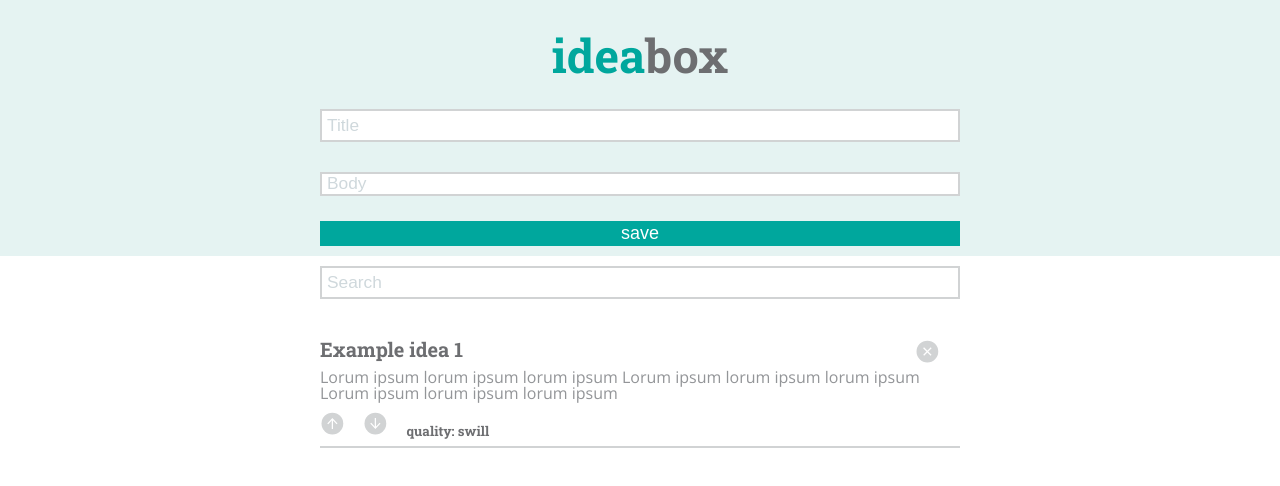
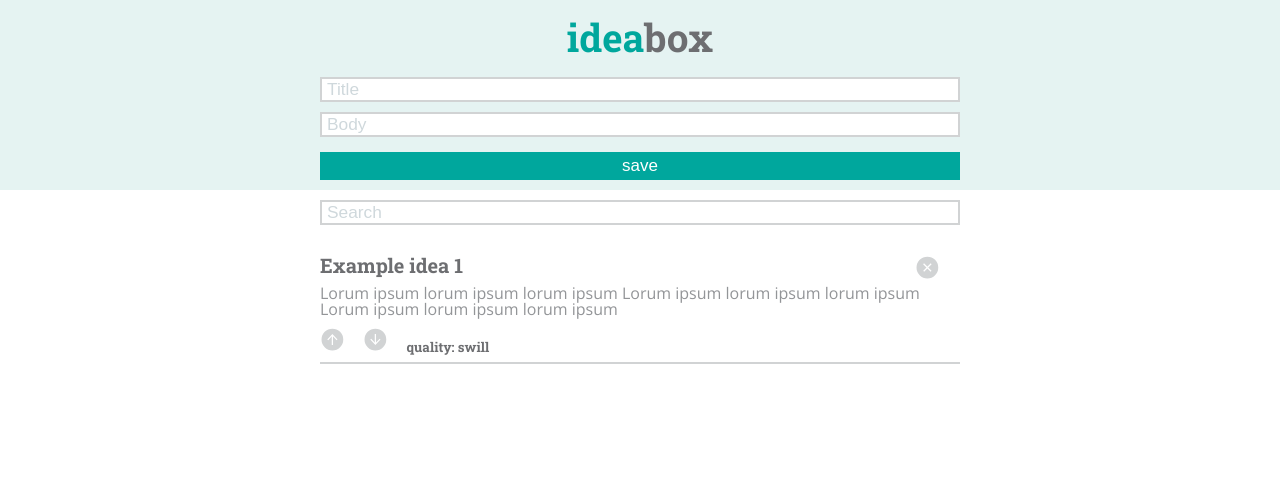
Before and after one commit to mariastlouis/infobox, a plain HTML site: page index.html in a window 1280 px wide. Drawn offline with nearby package versions, Linux system fonts and the light colour scheme.

Commit message:
changed top margins

```diff
--- a/style/style.css
+++ b/style/style.css
@@ -143,24 +143,25 @@ main.container {
 }
 
 h1 {
-	font-size: 35pt;
+	font-size: 29pt;
 	margin-bottom: 15px;
-	padding-top: 32px;
+	padding-top: 18px;
 }
 
 .input {
 	font-size: 18px;
-	margin: 15px 15px;
+	margin: 5px 15px;
 	width: 50%;
+	height: 25px;
 }
 
 .idea-input {
-	height: 18px;
+	height: 25px;
 }
 
 .button {
-	font-size: 18px;
-	height: 25px;
+	font-size: 17px;
+	height: 28px;
 	width: 50%;
 }
 
```
